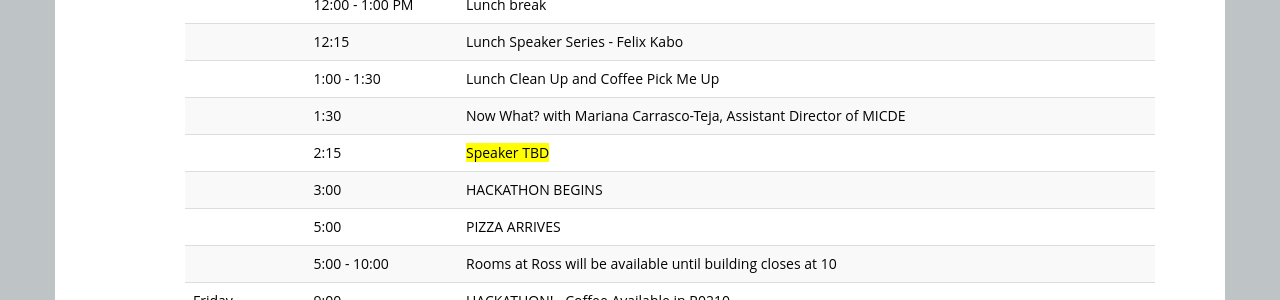
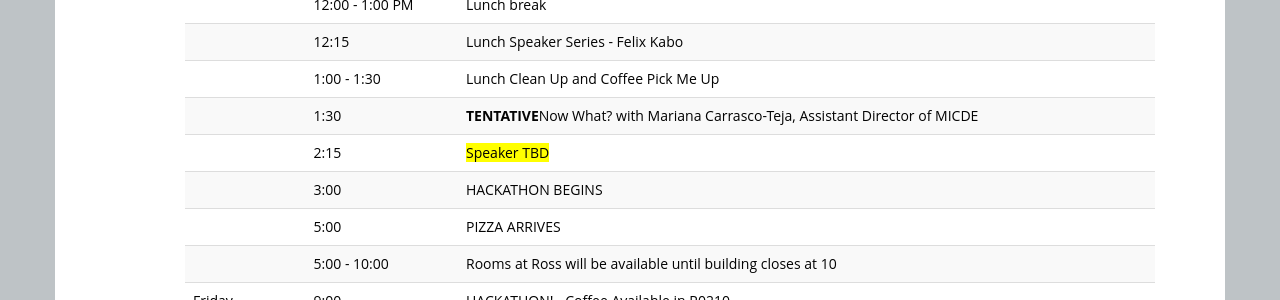
Before and after one commit to ICOSBigDataCamp/2018-summer-camp, a Jekyll site: the page built from index.html, in a window 1280 px wide and 900 px high, scrolled down 2047 px. Shown: the part 154-454 px from the top of the window. Built offline with Jekyll 4.4.1, drawn with Linux system fonts in a browser that asks for light colours.

Commit message:
Update index.html

```diff
--- a/index.html
+++ b/index.html
@@ -170,7 +170,7 @@ Organizing committee: Jerry Davis, H. V. Jagadish, Cliff Lampe, and Brian Noble
   <tr> <td></td>       <td>12:00 - 1:00 PM </td>   <td>Lunch break</td> </tr>
   <tr> <td></td>       <td>12:15</td>   <td>Lunch Speaker Series - Felix Kabo</td> </tr>
   <tr> <td></td>       <td>1:00 - 1:30</td>    <td>Lunch Clean Up and Coffee Pick Me Up</td> </tr>
-  <tr> <td></td>       <td>1:30</td>   <td>Now What? with Mariana Carrasco-Teja, Assistant Director of MICDE
+      <tr> <td></td>       <td>1:30</td>   <td><b>TENTATIVE</b>Now What? with Mariana Carrasco-Teja, Assistant Director of MICDE
     <!--(<a href="slides/Big Data Summer Camp - ARC info 2016.pptx">Slides</a>)--> </td> </tr>
   <tr> <td></td>       <td>2:15</td>   <td><span style="background-color: #FFFF00">Speaker TBD</span></td> </tr>
   <tr> <td></td>       <td>3:00</td>   <td>HACKATHON BEGINS</td> </tr>
```
